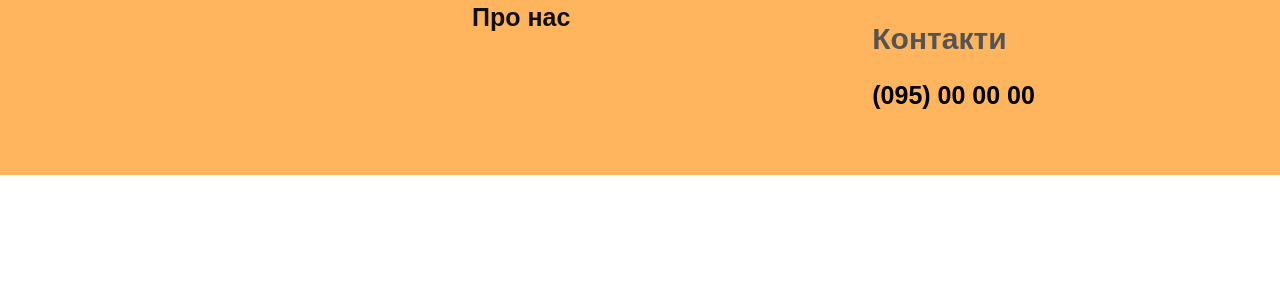
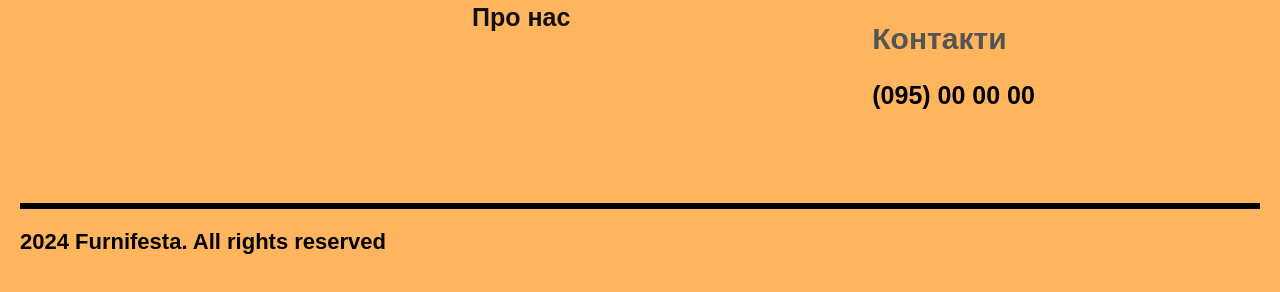
Before and after one commit to Chorn4/Lab4Web, a plain HTML site: page index.html in a window 1280 px wide. Shown: the part 3868-4160 px from the top of the page. Before the commit the page ends 4043 px from the top, so only its background shows below. Drawn offline with Linux system fonts and the light colour scheme.

Commit message:
finished v3 (added footer line)

```diff
--- a/css/style.css
+++ b/css/style.css
@@ -515,3 +515,18 @@ body {
 .footer button:hover{
     background-color: #FFB55D;
 }
+
+.footer-bottom-part{
+    background-color: #FFB55D;
+    padding: 20px;
+}
+
+.footer-bottom-part hr{
+    border: 3px solid black;
+}
+
+.footer-bottom-part h2{
+    text-align: left;
+    margin-top: 20px;
+    font-size: 22px;
+}
--- a/index.html
+++ b/index.html
@@ -331,7 +331,11 @@
                     <p>(095) 00 00 00</p>
                 </div>
             </div>
+        </div>
 
+        <div class="footer-bottom-part">
+            <hr>
+            <h2>2024 Furnifesta. All rights reserved</h2>
         </div>
     </footer>
 </body>
```
